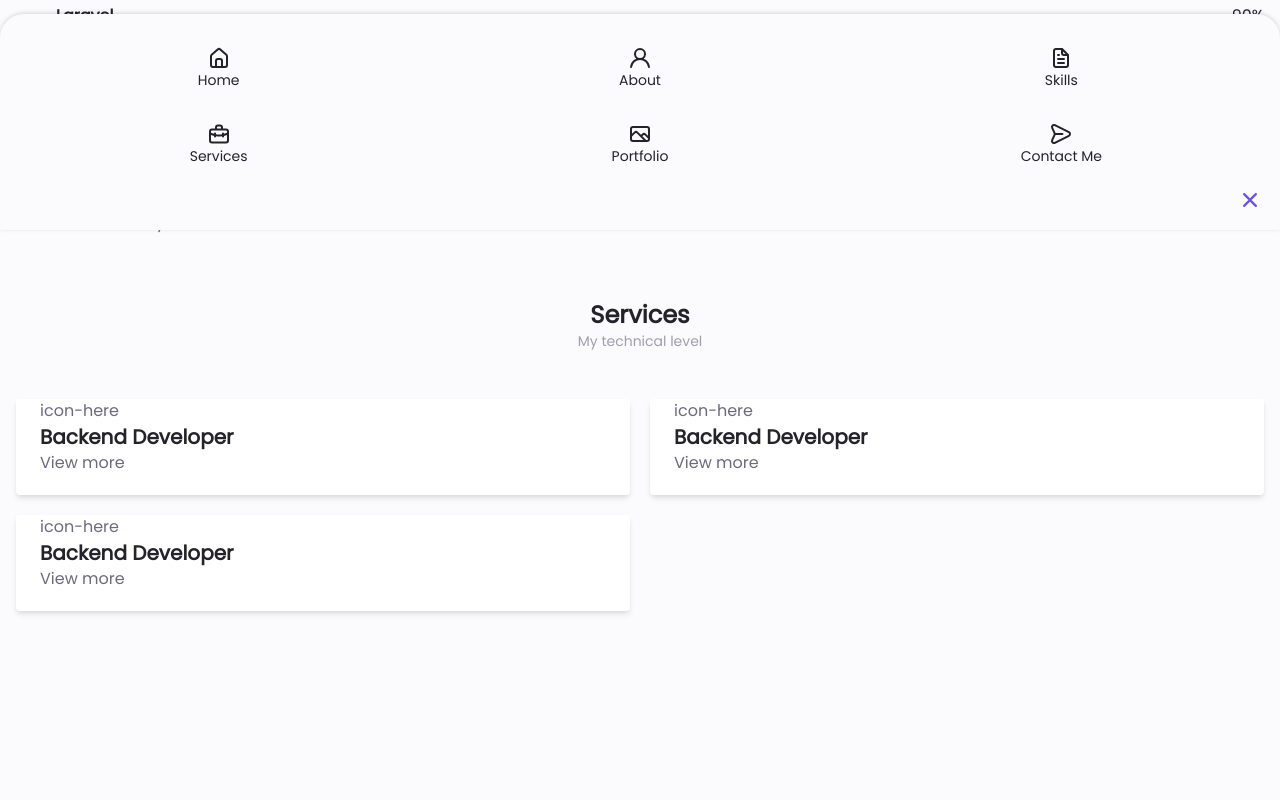
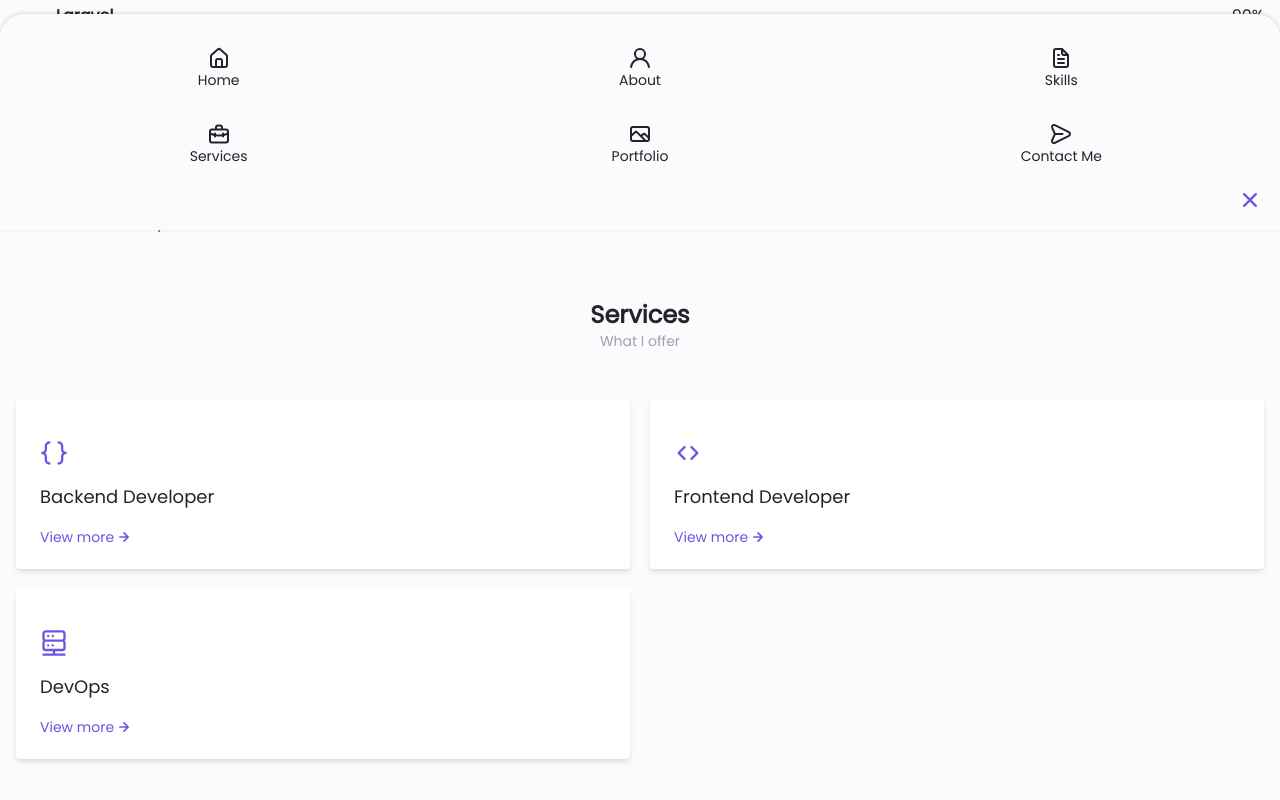
Before and after one commit to pikarin/portfolio, a Nuxt app: page / in a window 1280 px wide. Shown: the part 1370-2170 px from the top of the page. Before the commit the page ends 2045 px from the top, so only its background shows below. Built offline with nearby package versions, Linux system fonts and the light colour scheme.

Commit message:
style services section

```diff
--- /dev/null
+++ b/components/IconArrow.vue
@@ -0,0 +1,11 @@
+<template>
+  <svg
+    class="fill-current"
+    xmlns="http://www.w3.org/2000/svg"
+    viewBox="0 0 24 24"
+  >
+    <path
+      d="M9.71,6.29a1,1,0,0,0-1.42,0l-5,5a1,1,0,0,0,0,1.42l5,5a1,1,0,0,0,1.42,0,1,1,0,0,0,0-1.42L5.41,12l4.3-4.29A1,1,0,0,0,9.71,6.29Zm11,5-5-5a1,1,0,0,0-1.42,1.42L18.59,12l-4.3,4.29a1,1,0,0,0,0,1.42,1,1,0,0,0,1.42,0l5-5A1,1,0,0,0,20.71,11.29Z"
+    />
+  </svg>
+</template>
--- /dev/null
+++ b/components/IconArrowRight.vue
@@ -0,0 +1,12 @@
+<template>
+  <svg
+    class="fill-current"
+    xmlns="http://www.w3.org/2000/svg"
+    data-name="Layer 1"
+    viewBox="0 0 24 24"
+  >
+    <path
+      d="M17.92,11.62a1,1,0,0,0-.21-.33l-5-5a1,1,0,0,0-1.42,1.42L14.59,11H7a1,1,0,0,0,0,2h7.59l-3.3,3.29a1,1,0,0,0,0,1.42,1,1,0,0,0,1.42,0l5-5a1,1,0,0,0,.21-.33A1,1,0,0,0,17.92,11.62Z"
+    />
+  </svg>
+</template>
--- a/components/Services.vue
+++ b/components/Services.vue
@@ -1,14 +1,26 @@
 <template>
-  <AppSection title="Services" subtitle="My technical level">
+  <AppSection title="Services" subtitle="What I offer">
     <AppContainer class="grid grid-cols-2 gap-5 mt-12">
       <div
         v-for="service in services"
         :key="service.title"
-        class="rounded shadow-md bg-white px-6 pb-5"
+        class="rounded shadow-md bg-white px-6 pb-5 pt-10"
       >
-        <span>icon-here</span>
-        <h3 class="text-xl font-bold">Backend Developer</h3>
-        <a href="#" @click.prevent.stop>View more</a>
+        <Component :is="service.icon" class="w-7 h-7 text-primary" />
+
+        <h3
+          class="mt-4 text-lg font-medium text-title"
+          v-text="service.title"
+        />
+
+        <a
+          href="#"
+          class="mt-4 inline-flex items-center text-primary"
+          @click.prevent.stop
+        >
+          <span class="text-sm font-medium">View more</span>
+          <IconArrowRight class="w-5 h-5" />
+        </a>
       </div>
     </AppContainer>
   </AppSection>
@@ -21,19 +33,19 @@ export default {
     return {
       services: [
         {
-          icon: "",
+          icon: "IconBracketsCurly",
           title: "Backend Developer",
-          link: "#",
+          link: "",
         },
         {
-          icon: "",
+          icon: "IconArrow",
           title: "Frontend Developer",
-          link: "#",
+          link: "",
         },
         {
-          icon: "",
+          icon: "IconServerConnection",
           title: "DevOps",
-          link: "#",
+          link: "",
         },
       ],
     };
--- a/components/Skills.vue
+++ b/components/Skills.vue
@@ -46,7 +46,7 @@ export default {
         {
           title: "Backend developer",
           subtitle: "More than 5 years",
-          icon: "IconServerConnection",
+          icon: "IconBracketsCurly",
           list: [
             {
               name: "Laravel",
@@ -65,7 +65,7 @@ export default {
         {
           title: "Frontend developer",
           subtitle: "More than 4 years",
-          icon: "IconBracketsCurly",
+          icon: "IconArrow",
           list: [
             {
               name: "HTML",
```
